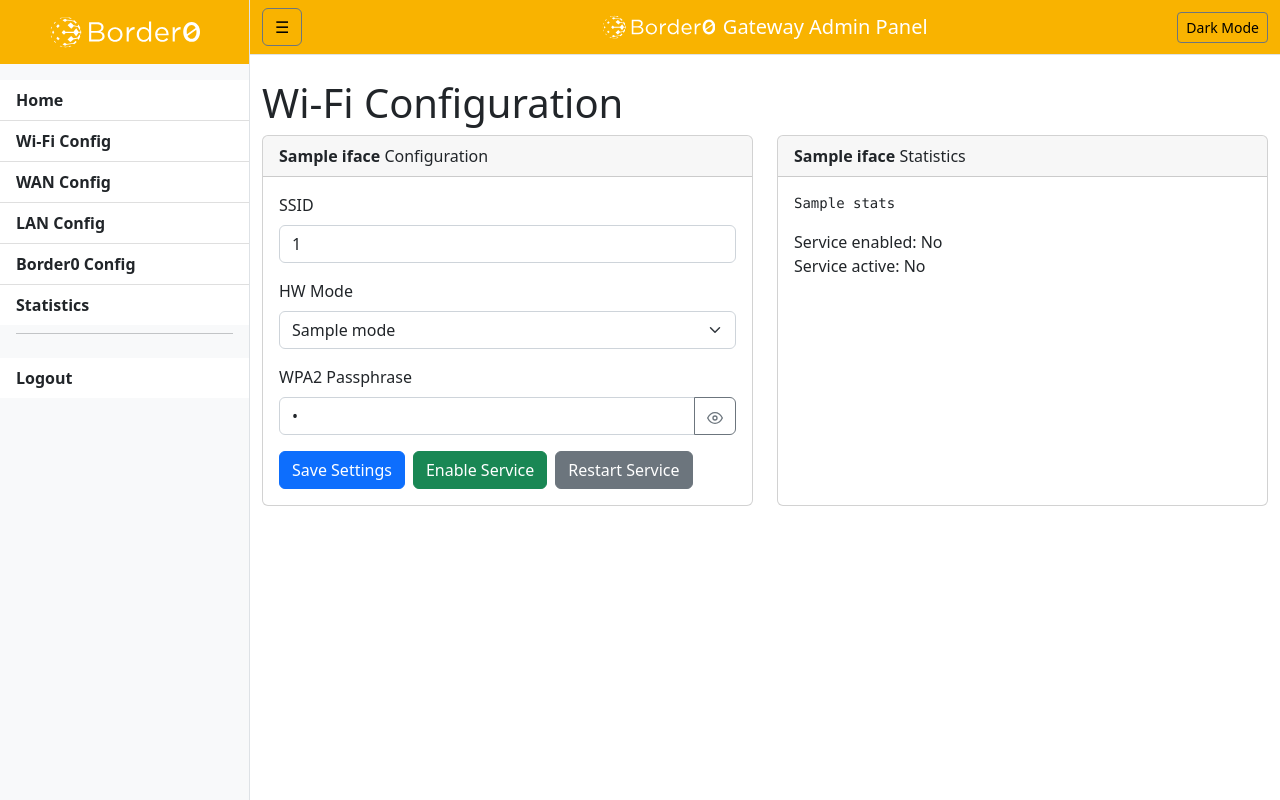
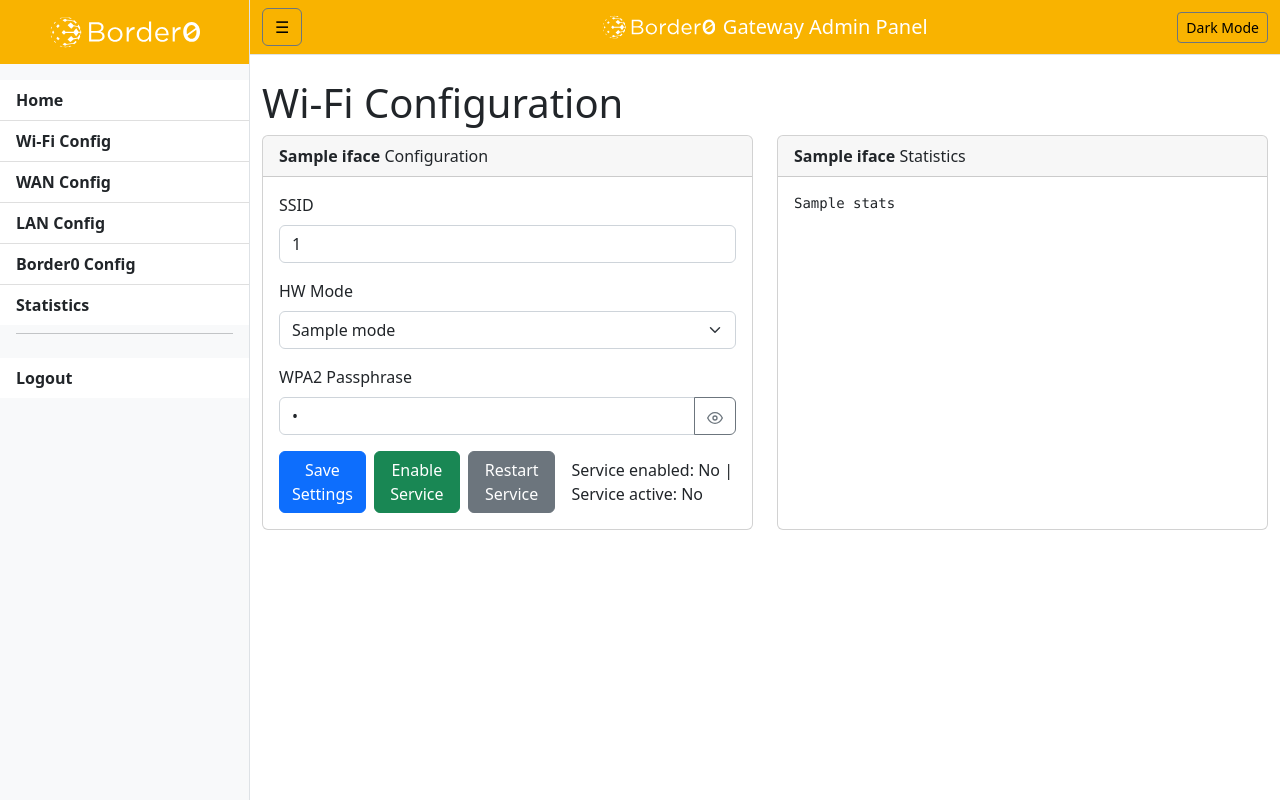
Before and after one commit to borderzero/border0-router, a Flask app: template webui/templates/wifi/index.html in a window 1280 px wide. Run offline with Flask 2, Linux system fonts and the light colour scheme; the template is opened without the code that fills it: most values are stand-ins (such as "Sample title", 1, 10 or a date in 2020); some libraries are stand-ins or nearby versions.

Commit message:
wifi page cosmetics

```diff
--- a/webui/templates/wifi/index.html
+++ b/webui/templates/wifi/index.html
@@ -44,6 +44,7 @@
                   <button type="submit" name="action" value="enable" class="btn btn-success me-2">Enable Service</button>
                 {% endif %}
                 <button type="submit" name="action" value="restart" class="btn btn-secondary">Restart Service</button>
+                <span class="ms-3">Service enabled: {{ 'Yes' if iface.service_enabled else 'No' }} | Service active: {{ 'Yes' if iface.service_active else 'No' }}</span>
               </div>
             </form>
           </div>
@@ -54,8 +55,6 @@
           <div class="card-header"><strong>{{ iface.name }}</strong> Statistics</div>
           <div class="card-body">
             <pre style="white-space: pre-wrap;">{{ iface.stats }}</pre>
-            <p>Service enabled: {{ 'Yes' if iface.service_enabled else 'No' }}<br>
-               Service active: {{ 'Yes' if iface.service_active else 'No' }}</p>
           </div>
         </div>
       </div>
```
